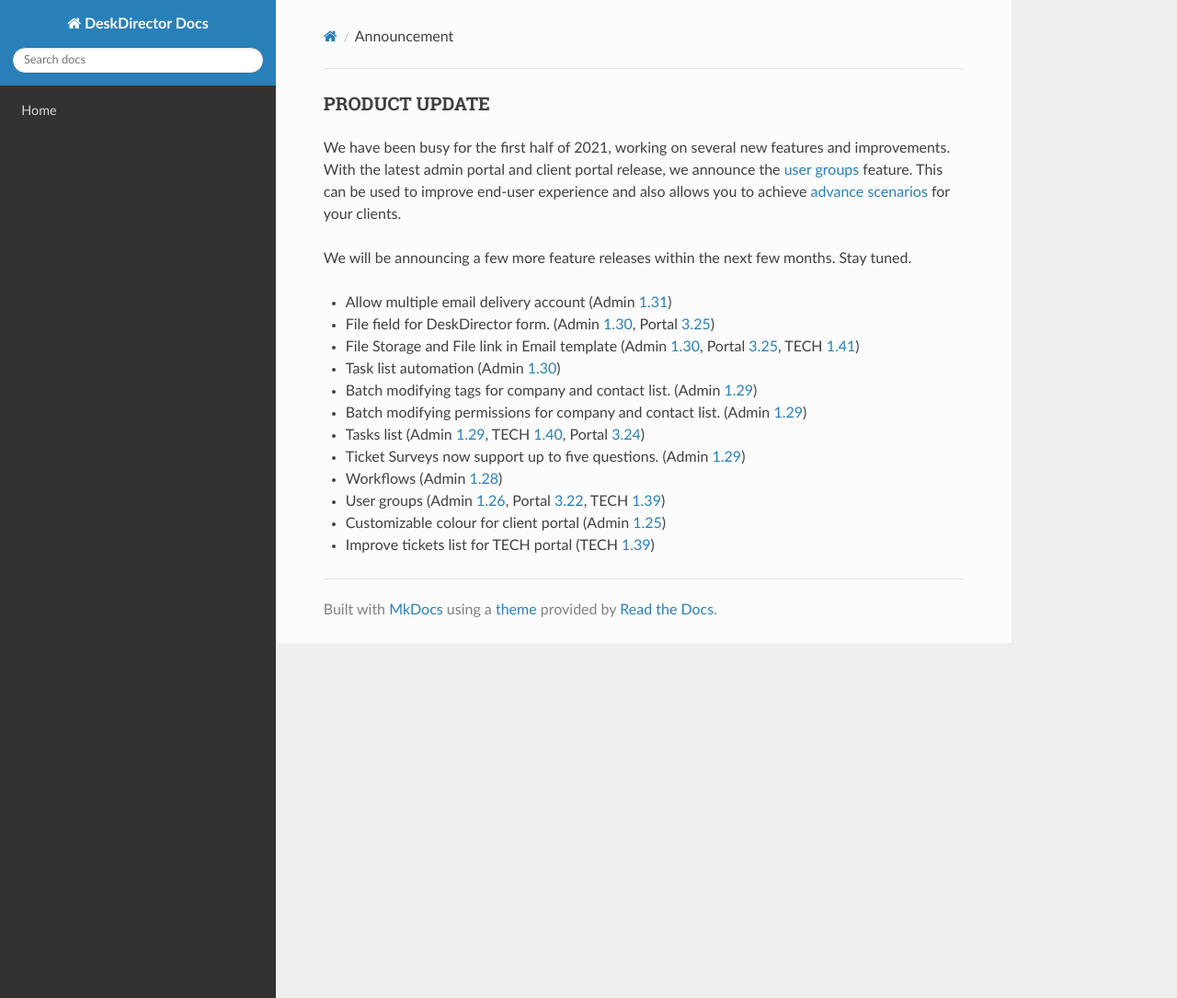
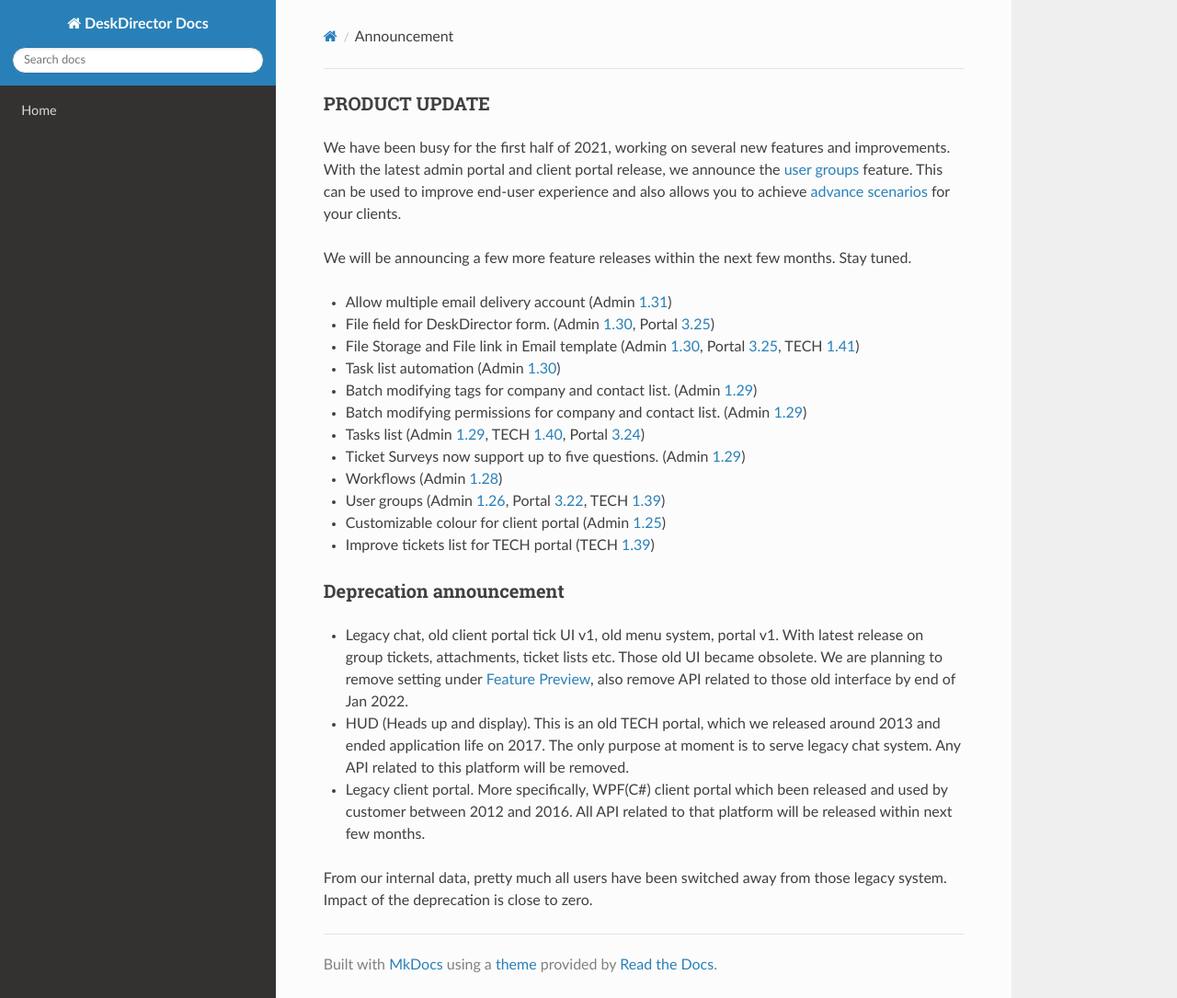
Before and after one commit to DeskDirector/docs, an MkDocs documentation site: the page built from docs/_contents/admin/home/announcement.md, in a window 1280 px wide and 1085 px high. Shown: the whole window at 92% size. Built offline with MkDocs 1.6.1, drawn with Linux system fonts in a browser that asks for light colours; nearby versions of some CDN libraries; old or Windows-style settings are respelled for this version of MkDocs.

Commit message:
Update announcement.md

```diff
--- a/docs/_contents/admin/home/announcement.md
+++ b/docs/_contents/admin/home/announcement.md
@@ -16,3 +16,11 @@ We will be announcing a few more feature releases within the next few months. St
 * User groups (Admin [1.26](/configs/release-notes/admin/v1.26.1), Portal [3.22](/configs/release-notes/portal/v3.22), TECH [1.39](/configs/release-notes/tech/v1.39))
 * Customizable colour for client portal (Admin [1.25](/configs/release-notes/admin/v1.25.1))
 * Improve tickets list for TECH portal (TECH [1.39](/configs/release-notes/tech/v1.39))
+
+### Deprecation announcement
+
+* Legacy chat, old client portal tick UI v1, old menu system, portal v1. With latest release on group tickets, attachments, ticket lists etc. Those old UI became obsolete. We are planning to remove setting under [Feature Preview](/configs/portal/features/preview), also remove API related to those old interface by end of Jan 2022.
+* HUD (Heads up and display). This is an old TECH portal, which we released around 2013 and ended application life on 2017. The only purpose at moment is to serve legacy chat system. Any API related to this platform will be removed.
+* Legacy client portal. More specifically, WPF(C#) client portal which been released and used by customer between 2012 and 2016. All API related to that platform will be released within next few months.
+
+From our internal data, pretty much all users have been switched away from those legacy system. Impact of the deprecation is close to zero.
```
